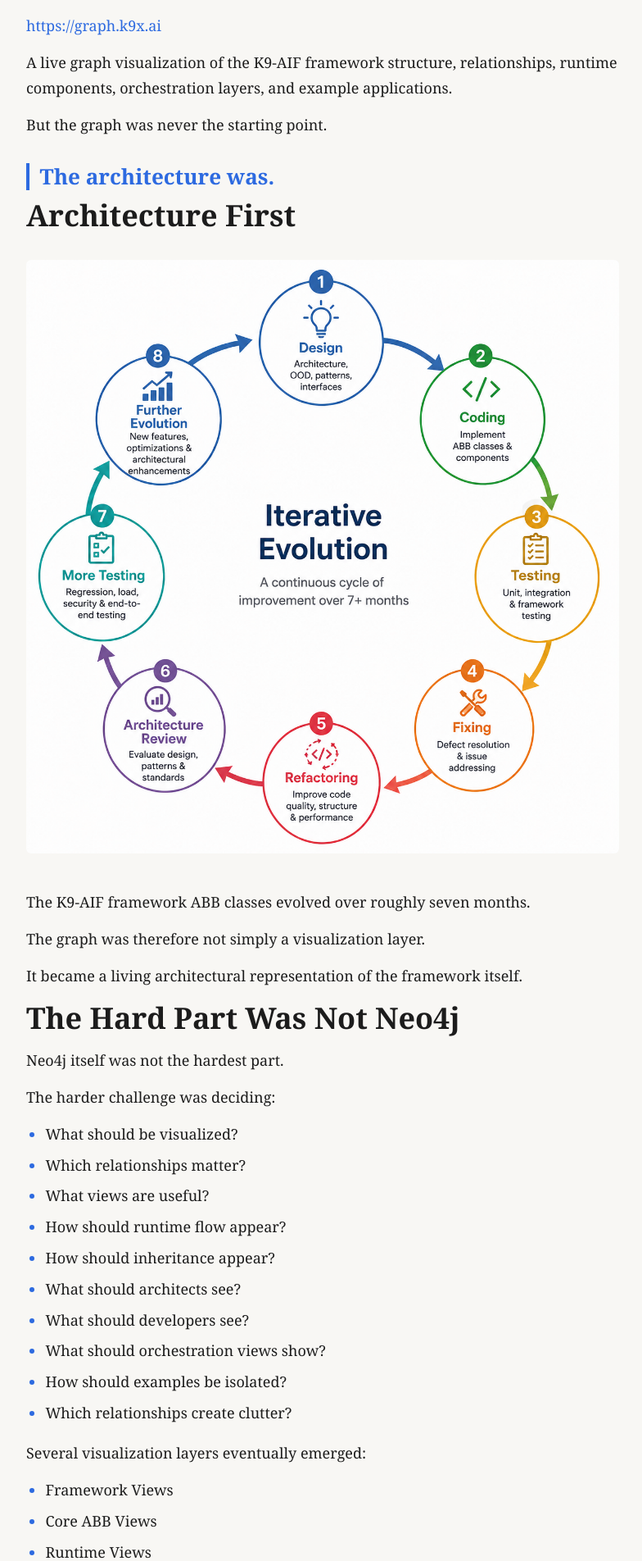
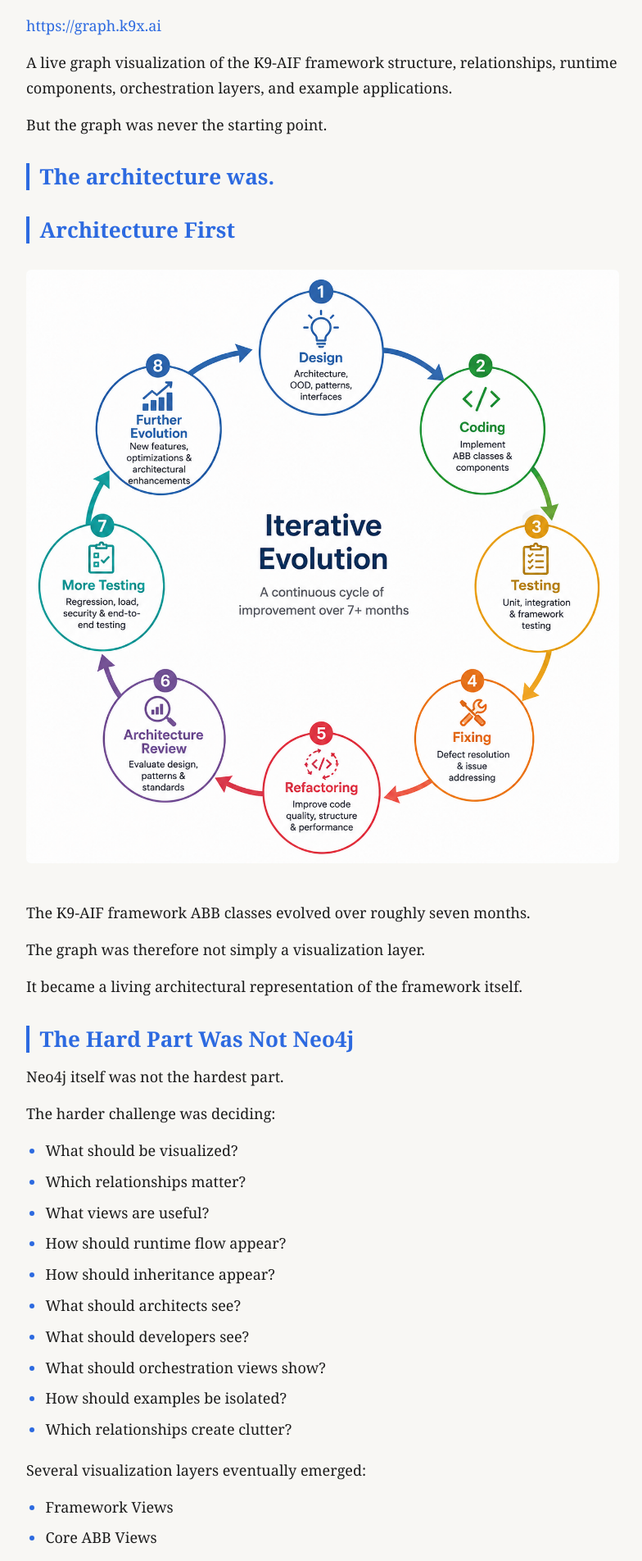
Before and after one commit to k9aif/k9-aif-blogs, a Jekyll site: the page built from _posts/2026-05-08-how-graph-was-created.md, in a window 1280 px wide. Shown: the part 377-2281 px from the top of the page at 82% size, without its empty margins (246-1030 px from the left). Built offline with Jekyll 4.4.1, drawn with Linux system fonts in a browser that asks for light colours; our own code applies the rules of GitHub Pages for plain Markdown files.

```diff
--- a/_posts/2026-05-08-how-graph-was-created.md
+++ b/_posts/2026-05-08-how-graph-was-created.md
@@ -27,7 +27,7 @@ But the graph was never the starting point.
 The architecture was.
 ---
 
-# Architecture First
+## Architecture First
 
 ![K9-AIF Iterative Evolution](../assets/images/blogs/graph-k9x-creation.png)
 
@@ -37,7 +37,7 @@ The graph was therefore not simply a visualization layer.
 
 It became a living architectural representation of the framework itself.
 
-# The Hard Part Was Not Neo4j
+## The Hard Part Was Not Neo4j
 
 Neo4j itself was not the hardest part.
 
@@ -68,7 +68,7 @@ The design of the graph navigation itself became an architectural exercise.
 
 ---
 
-# **The Bigger Lesson**
+## The Bigger Lesson
 
 One major takeaway from the process was this:
 
@@ -89,7 +89,7 @@ It became a living architectural representation of the framework itself.
 
 ---
 
-# **Closing Thoughts**
+## Closing Thoughts
 
 graph.k9x.ai was never intended to be “just another graph visualization.”
 
```
